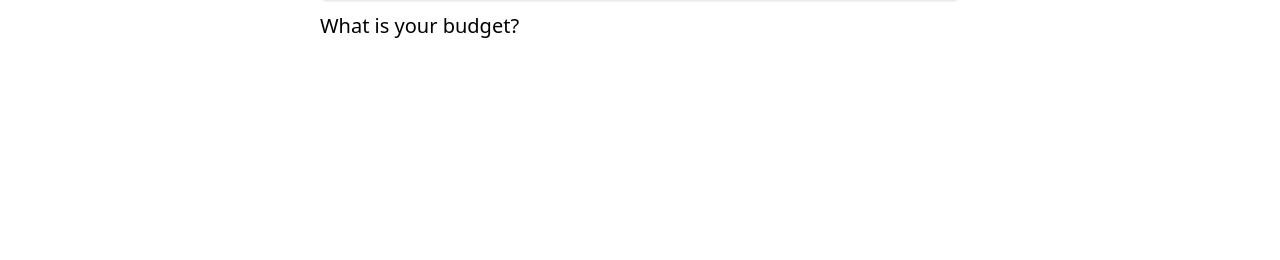
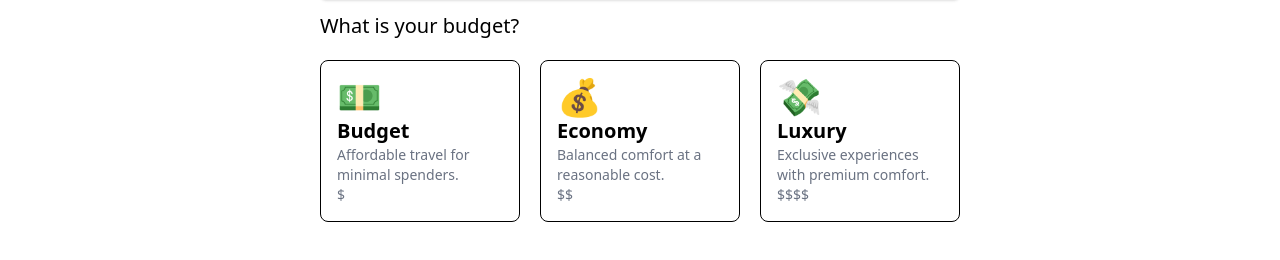
Before and after one commit to Tmangar1222/AI-Travel-Planner, a React (Vite) app: page /create-trip in a window 1280 px wide. Shown: the part 488-748 px from the top of the page. Built offline with nearby package versions, Linux system fonts and the light colour scheme; no server answers.

Commit message:
budget section

```diff
--- a/src/constants/options.jsx
+++ b/src/constants/options.jsx
@@ -2,30 +2,30 @@
     {
         id: 1,
         title: 'Just Me',
-        desc: 'A solo traveler in search of adventure.',
+        desc: 'Solo adventure awaits.',
         icon: '🕺',
         people: '1'
     },
     {
         id: 2,
         title: 'Couple',
-        desc: 'A romantic getaway for two.',
+        desc: 'Romantic escape for two.',
         icon: '💑',
         people: '2'
     },
     {
         id: 3,
         title: 'Family',
-        desc: 'Enjoying the journey with the whole family.',
+        desc: 'Quality time with loved ones.',
         icon: '👨‍👩‍👧‍👦',
-        people: '3+'  // Adjust the number based on common family size assumptions or application logic
+        people: '3+'
     },
     {
         id: 4,
         title: 'Friends',
-        desc: 'Fun trips with friends, creating memories together.',
+        desc: 'Memorable trips with friends.',
         icon: '👭👫👬',
-        people: '4+'  // Adjust based on typical group sizes for friends
+        people: '4+'
     }
 ];
 
@@ -33,23 +33,22 @@
     {
         id: 1,
         title: 'Budget',
-        desc: 'Ideal for backpackers and those who prefer to travel light and spend less.',
-        icon: '💸', // Emoji for cost-effective or budget-conscious options
-        range: '$ - Less than $500'
+        desc: 'Affordable travel for minimal spenders.',
+        icon: '💵',
+        range: '$ '
     },
     {
         id: 2,
         title: 'Economy',
-        desc: 'A great balance between cost and comfort, perfect for value-seeking travelers.',
-        icon: '🧳', // Suitcase emoji suggesting slightly more comfort and preparation
-        range: '$$ - $500 to $1000'
+        desc: 'Balanced comfort at a reasonable cost.',
+        icon: '💰',
+        range: '$$'
     },
-
     {
         id: 3,
         title: 'Luxury',
-        desc: 'Top-tier services and experiences for those willing to spend more for premium quality.',
-        icon: '🍾', // Champagne emoji to represent luxury and high spending
-        range: '$$$$ - More than $2000'
+        desc: 'Exclusive experiences with premium comfort.',
+        icon: '💸',
+        range: '$$$$'
     }
 ];
--- a/src/create-trip/index.jsx
+++ b/src/create-trip/index.jsx
@@ -38,9 +38,18 @@
 
       <div>
         <h2 className="text-xl my-3 font-medium">What is your budget?</h2>
-        {/* <div>
-          {SelectBudgetOptions.map((item, index))}
-        </div> */}
+        <div className='grid grid-cols-3 gap-5 mt-5'>
+        {SelectBudgetOptions.map((item, index) => (
+          <div key={index} className='p-4 border rounded-lg hover:shadow-lg'>
+          <h2 className='text-4xl'>{item.icon}</h2>
+          <h2 className='font-bold text-xl'>{item.title}</h2>
+          <h2 className='text-sm text-gray-500'>{item.desc}</h2>
+          <h2 className='text-sm text-gray-500'>{item.range}</h2>
+
+          </div>
+        ))}
+
+        </div>
       </div>
 
     </div>
```
